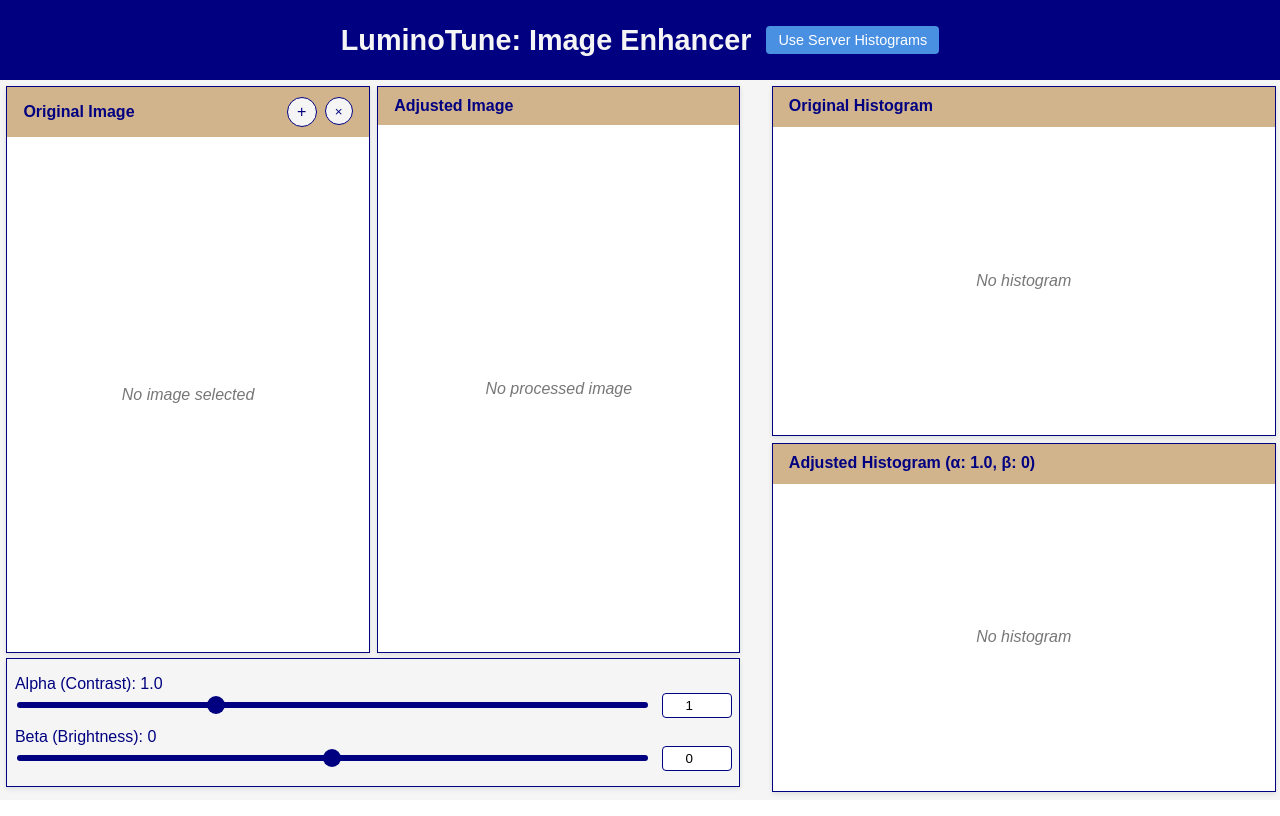
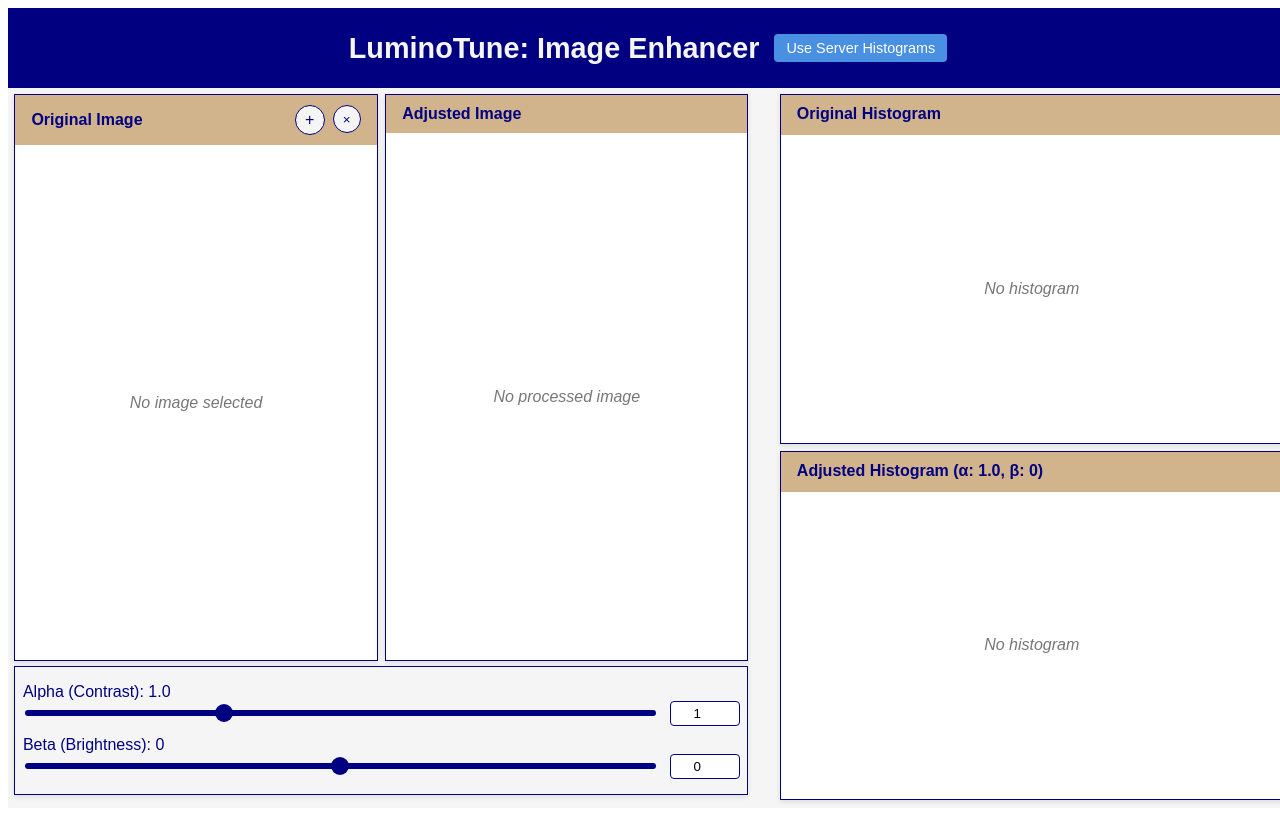
Before and after one commit to Elameen123/Image-enhancer, a Next.js app: page / in a window 1280 px wide. Built offline with nearby package versions, Linux system fonts and the light colour scheme; no server answers.

Commit message:
Update ImageProcessor.module.css

```diff
--- a/styles/ImageProcessor.module.css
+++ b/styles/ImageProcessor.module.css
@@ -1,9 +1,3 @@
-body {
-  margin: 0;
-  padding: 0;
-  box-sizing: border-box;
-}
-
 .container {
   width: 100vw;
   height: 100vh;
```
